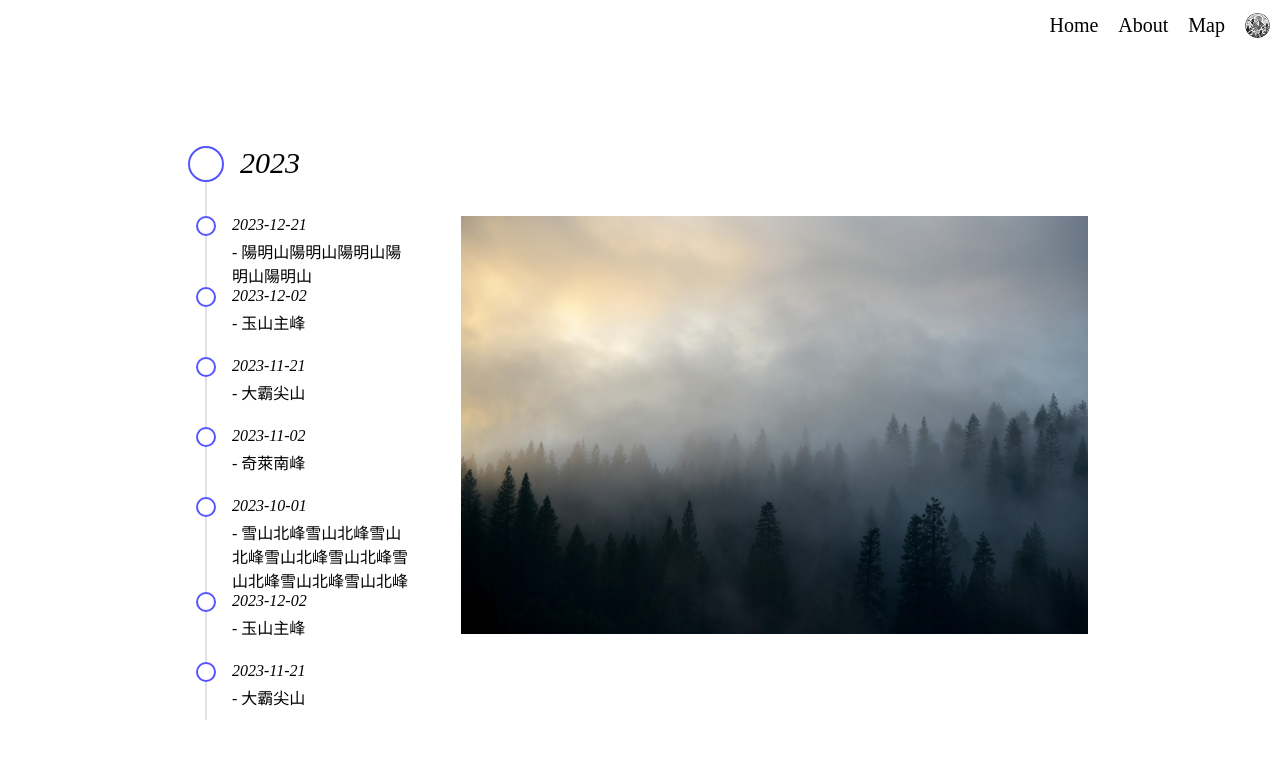
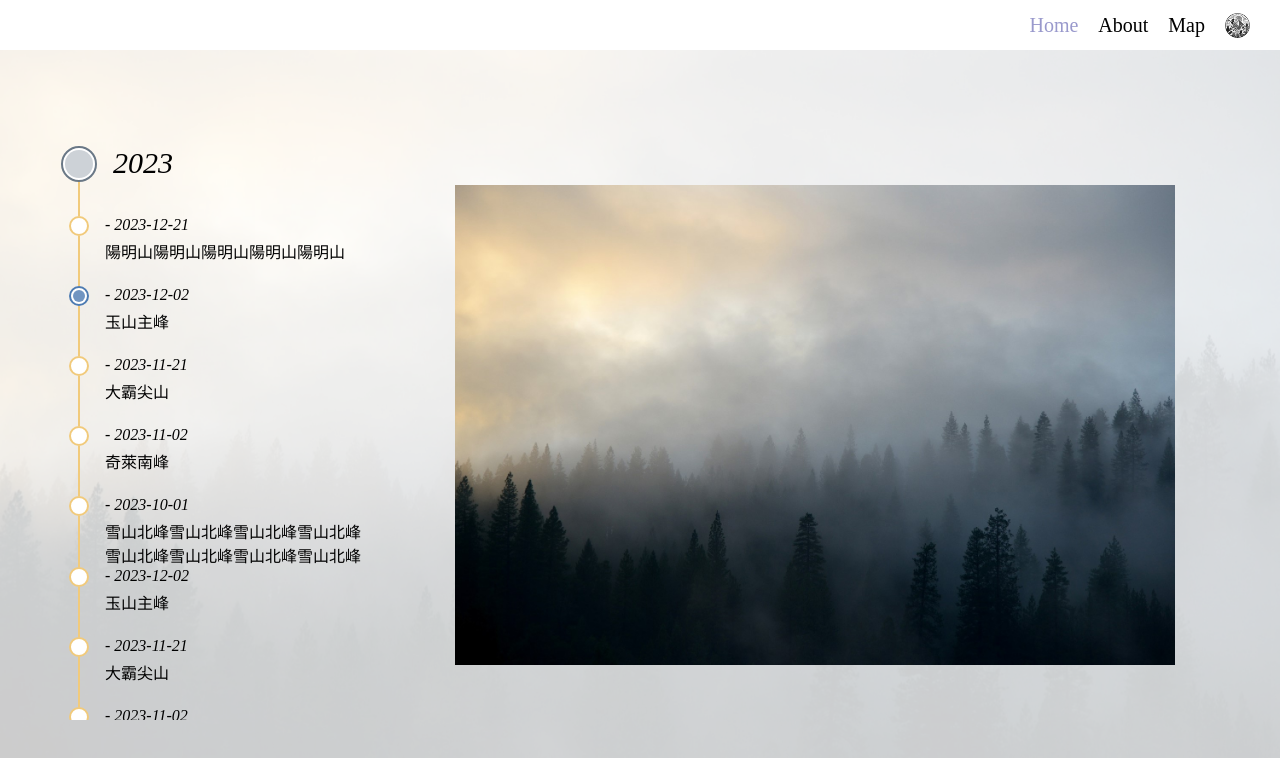
Before and after one commit to DreamWayGH/Travel-Map, an Angular app: page /menu/home in a window 1280 px wide. Shown: the top 758 px of the page. Built offline with nearby package versions, Linux system fonts and the light colour scheme.

Commit message:
相簿輪播

```diff
--- a/src/app/home/home.component.html
+++ b/src/app/home/home.component.html
@@ -1,8 +1,17 @@
 <div class="main">
-    <div class="timeline-wrap">
-        <app-timeline></app-timeline>
-    </div>
-    <div class="photo-wrap">
-        <img src="assets/img/Background.jpg">
-    </div>
+  <div class="timeline-wrap">
+    <app-timeline
+      [timelineData]="timelineData"
+      (selectPhoto)="selectPhoto($event)"
+      (stopPlayPhoto)="stopPlayPhoto($event)"
+    ></app-timeline>
+  </div>
+  <div class="photo-wrap">
+    <img
+      [class.leave]="isPhotoLeave"
+      [src]="thisPhotoUrl"
+      (mouseover)="stopPlayPhoto(true)"
+      (mouseleave)="stopPlayPhoto(false)"
+    />
+  </div>
 </div>
--- a/src/app/home/home.component.scss
+++ b/src/app/home/home.component.scss
@@ -4,20 +4,66 @@
   width: 100%;
   height: calc(100vh - 50px);
   overflow: hidden;
+  background-image: url("../../assets/img/Background.jpg");
+  background-repeat: no-repeat;
+  background-attachment: fixed;
+  background-position: center;
+  background-size: cover;
+  &::before {
+    content: "";
+    position: absolute;
+    top: 0;
+    bottom: 0;
+    left: 0;
+    right: 0;
+    background-color: rgba(255, 255, 255, 0.8);
+  }
+
   .timeline-wrap {
-    width: 21%;
+    width: 350px;
     display: flex;
     justify-content: center;
     overflow: auto;
     margin: 10vh 0;
+    z-index: 1;
   }
   .photo-wrap {
-    width: 49%;
+    width: 800px;
     padding: 20px;
+    display: flex;
+    justify-content: center;
+    align-items: center;
+    z-index: 1;
     img {
-      width: 100%;
-      height: 100%;
+      width: calc(100% - 80px);
+      height: calc(100% - 80px);
       object-fit: contain;
+      // box-shadow: 2px 2px 5px rgba(0, 0, 0, 0.3);
+      transition: opacity 0.5s ease;
+      &.leave{
+        opacity: 0;
+      }
+    }
+    @media (max-width: 1200px) {
+      img {
+        width: 100%;
+        height: 100%;
+      }
+    }
+  }
+
+  @media (max-width: 1200px) {
+    & {
+      flex-direction: column;
+    }
+    .timeline-wrap {
+      width: calc(100% - 40px);
+      margin: 0 0 0 20px;
+      justify-content: flex-start;
+    }
+    .photo-wrap {
+      width: calc(100% - 40px);
+      min-height: 70%;
     }
   }
 }
--- a/src/app/home/home.component.ts
+++ b/src/app/home/home.component.ts
@@ -6,8 +6,204 @@ import { TimelineComponent } from '../timeline/timeline.component';
   standalone: true,
   imports: [TimelineComponent],
   templateUrl: './home.component.html',
-  styleUrl: './home.component.scss'
+  styleUrl: './home.component.scss',
 })
 export class HomeComponent {
+  //暫停輪播
+  isPlayStoped = false;
+  playingSpeed = 3000;
+  stopPlayPhoto(status: boolean) {
+    this.isPlayStoped = status;
+  }
+  //自動輪播
+  autoPlayTimer: any = null;
+  ngAfterViewInit() {
+    this.changePhoto(0);
+    this.autoPlayTimer = setInterval(() => {
+      if (!this.isPlayStoped) {
+        const thisIndex = this.timelineData.findIndex(
+          (x) => x.selected == true,
+        );
+        // console.log(thisIndex);
+        if (thisIndex < this.timelineData.length - 1) {
+          this.changePhoto(thisIndex + 1);
+        } else {
+          this.changePhoto(0);
+        }
+      }
+    }, this.playingSpeed);
+  }
+  ngOnDestroy() {
+    if (this.autoPlayTimer != null) {
+      window.clearInterval(this.autoPlayTimer);
+      this.autoPlayTimer = null;
+    }
+  }
 
+  //更換照片
+  thisPhotoUrl = '';
+  isPhotoLeave = true;
+  photoOpacityTimeout: any = null;
+  changePhoto(id: number) {
+    this.timelineData = this.timelineData.map((item) => ({
+      ...item,
+      selected: false,
+    }));
+    if (this.timelineData[id].type == 'year') {
+      if (id < this.timelineData.length - 1) {
+        this.changePhoto(id + 1);
+      } else {
+        this.changePhoto(0);
+      }
+      return;
+    }
+    this.timelineData[id].selected = true;
+    this.isPhotoLeave = true;
+    if(this.photoOpacityTimeout != null){
+      window.clearTimeout(this.photoOpacityTimeout)
+    }
+    this.photoOpacityTimeout = setTimeout(() => {
+      this.thisPhotoUrl =
+        this.timelineData[id].img || 'assets/img/Background.jpg';
+      this.isPhotoLeave = false;
+      this.photoOpacityTimeout = null;
+    }, 500);
+  }
+  //手動點擊項目
+  selectPhoto(id: number) {
+    this.stopPlayPhoto(true);
+    this.changePhoto(id);
+  }
+
+  timelineData = [
+    { content: '', date: '2023', type: 'year', selected: false, img: '' },
+    {
+      content: '陽明山陽明山陽明山陽明山陽明山',
+      date: '2023-12-21',
+      type: 'event',
+      selected: false,
+      img: 'assets/img/Icon.png',
+    },
+    {
+      content: '玉山主峰',
+      date: '2023-12-02',
+      type: 'event',
+      selected: false,
+      img: 'assets/img/Background.jpg',
+    },
+    {
+      content: '大霸尖山',
+      date: '2023-11-21',
+      type: 'event',
+      selected: false,
+      img: 'assets/img/EyeInvisibleOutlined.svg',
+    },
+    {
+      content: '奇萊南峰',
+      date: '2023-11-02',
+      type: 'event',
+      selected: false,
+      img: 'assets/img/EyeOutline.svg',
+    },
+    {
+      content:
+        '雪山北峰雪山北峰雪山北峰雪山北峰雪山北峰雪山北峰雪山北峰雪山北峰',
+      date: '2023-10-01',
+      type: 'event',
+      selected: false,
+      img: 'assets/img/LockOpen.svg',
+    },
+    {
+      content: '玉山主峰',
+      date: '2023-12-02',
+      type: 'event',
+      selected: false,
+      img: 'assets/img/People.svg',
+    },
+    {
+      content: '大霸尖山',
+      date: '2023-11-21',
+      type: 'event',
+      selected: false,
+      img: 'assets/img/Icon.png',
+    },
+    {
+      content:
+        '奇萊南峰奇萊南峰奇萊南峰奇萊南峰奇萊南峰奇萊南峰奇萊南峰奇萊南峰奇萊南峰奇萊南峰奇萊南峰奇萊南峰奇萊南峰',
+      date: '2023-11-02',
+      type: 'event',
+      selected: false,
+      img: 'assets/img/Background.jpg',
+    },
+    {
+      content: '雪山北峰',
+      date: '2023-10-01',
+      type: 'event',
+      selected: false,
+      img: 'assets/img/EyeInvisibleOutlined.svg',
+    },
+    {
+      content: '玉山主峰',
+      date: '2023-12-02',
+      type: 'event',
+      selected: false,
+      img: 'assets/img/EyeOutline.svg',
+    },
+    {
+      content: '大霸尖山',
+      date: '2023-11-21',
+      type: 'event',
+      selected: false,
+      img: 'assets/img/LockOpen.svg',
+    },
+    {
+      content: '',
+      date: '2022',
+      type: 'year',
+      selected: false,
+      img: 'assets/img/People.svg',
+    },
+    {
+      content: '奇萊南峰',
+      date: '2023-11-02',
+      type: 'event',
+      selected: false,
+      img: 'assets/img/Icon.png',
+    },
+    {
+      content: '雪山北峰',
+      date: '2023-10-01',
+      type: 'event',
+      selected: false,
+      img: 'assets/img/Background.jpg',
+    },
+    {
+      content: '玉山主峰',
+      date: '2023-12-02',
+      type: 'event',
+      selected: false,
+      img: 'assets/img/EyeInvisibleOutlined.svg',
+    },
+    {
+      content: '大霸尖山',
+      date: '2023-11-21',
+      type: 'event',
+      selected: false,
+      img: 'assets/img/EyeOutline.svg',
+    },
+    {
+      content: '奇萊南峰',
+      date: '2023-11-02',
+      type: 'event',
+      selected: false,
+      img: 'assets/img/LockOpen.svg',
+    },
+    {
+      content: '雪山北峰',
+      date: '2023-10-01',
+      type: 'event',
+      selected: false,
+      img: 'assets/img/People.svg',
+    },
+  ];
 }
--- a/src/app/menu/menu.component.html
+++ b/src/app/menu/menu.component.html
@@ -1,9 +1,14 @@
 <div class="menu-back select-none">
-    <div class="page-btn">Home</div>
-    <div class="page-btn">About</div>
-    <div class="page-btn">Map</div>
-    <div class="user-icon">
-        <img src="assets/img/Icon.png" routerLink="/">
-    </div>
+  <div
+    *ngFor="let page of pageList"
+    class="page-btn"
+    [class.active]="currentPage === page.code"
+    (click)="changeCurrentPage(page.code)"
+  >
+    {{ page.name }}
+  </div>
+  <div class="user-icon">
+    <img src="assets/img/Icon.png" routerLink="/" />
+  </div>
 </div>
 <router-outlet></router-outlet>
--- a/src/app/menu/menu.component.scss
+++ b/src/app/menu/menu.component.scss
@@ -1,12 +1,18 @@
 .menu-back {
+  position: relative;
   height: 50px;
+  padding: 0px 20px 0px 20px;
   display: flex;
   justify-content: flex-end;
   align-items: center;
+  z-index: 1;
   .page-btn {
     padding: 5px 10px;
     font-size: 20px;
     cursor: pointer;
+    &.active {
+      color: #99c;
+    }
     &:hover {
       color: #99c;
     }
@@ -21,7 +27,7 @@
       object-fit: contain;
       border-radius: 50%;
       cursor: pointer;
-      &:hover{
+      &:hover {
         box-shadow: 0px 0px 2px 2px #99c;
       }
     }
--- a/src/app/menu/menu.component.ts
+++ b/src/app/menu/menu.component.ts
@@ -1,11 +1,24 @@
 import { Component } from '@angular/core';
+import { CommonModule } from '@angular/common';
 import { RouterLink, RouterOutlet } from '@angular/router';
 
 @Component({
   selector: 'app-menu',
   standalone: true,
-  imports: [RouterOutlet, RouterLink],
+  imports: [RouterOutlet, RouterLink, CommonModule],
   templateUrl: './menu.component.html',
   styleUrl: './menu.component.scss',
 })
-export class MenuComponent {}
+export class MenuComponent {
+  currentPage = 'Home';
+  changeCurrentPage(page: string) {
+    console.log(page)
+    this.currentPage = page;
+  }
+
+  pageList = [
+    { code: 'Home', name: 'Home' },
+    { code: 'About', name: 'About' },
+    { code: 'Map', name: 'Map' },
+  ];
+}
--- a/src/app/timeline/timeline.component.html
+++ b/src/app/timeline/timeline.component.html
@@ -1,12 +1,27 @@
 <div class="timeline">
-  <div *ngFor="let data of timelineData" class="timeline-event">
+  <div
+    *ngFor="let data of timelineData; let i = index"
+    class="timeline-event"
+    (click)="selectPhoto.emit(i)"
+    (mouseleave)="stopPlayPhoto.emit(false)"
+    [ngClass]="{ 'year-container': data.type == 'year' }"
+  >
     <div class="timeline-point-track-container">
-      <div class="timeline-point" [ngClass]="{'year-point': data.type == 'year'}"></div>
-      <div class="timeline-track" [ngClass]="{'year-track': data.type == 'year'}"></div>
+      <div
+        class="timeline-point"
+        [ngClass]="{ 'point-selected': data.selected == true }"
+      >
+        <div class="timeline-point-contain"></div>
+      </div>
+      <div class="timeline-track"></div>
     </div>
     <div class="timeline-content">
-      <span class="timeline-date" [ngClass]="{'year-date': data.type == 'year'}">{{ data.date }}</span>
-      <span>{{ data.type == "event" ? '- ' + data.content : data.content }}</span>
+      <span
+        class="timeline-date"
+        [ngClass]="{ 'year-date': data.type == 'year' }"
+        >{{ data.type == "event" ? "- " + data.date : data.date }}</span
+      >
+      <span>{{ data.content }}</span>
     </div>
   </div>
 </div>
--- a/src/app/timeline/timeline.component.scss
+++ b/src/app/timeline/timeline.component.scss
@@ -7,10 +7,12 @@
     display: flex;
     position: relative;
     min-height: 70px;
+    cursor: pointer;
     &:last-child {
       min-width: 0;
     }
     .timeline-content {
+      min-width: 120px;
       flex: 1;
       padding: 0 1rem;
       display: flex;
@@ -19,7 +21,7 @@
         font-size: 16px;
         font-style: italic;
         padding: 0px 5px 5px 0;
-        &.year-date{
+        &.year-date {
           font-size: 30px;
         }
       }
@@ -32,27 +34,67 @@
       .timeline-point {
         display: flex;
         align-self: baseline;
-        border: 2px solid #55f;
+        border: 2px solid #f1ca7b;
         border-radius: 50%;
         width: 1rem;
         height: 1rem;
         margin-left: 0.5rem;
         background-color: #fff;
-        &.year-point{
-          width: 2rem;
-          height: 2rem;
-          margin-left: 0;
+        .timeline-point-contain {
+          width: calc(100% - 4px);
+          height: calc(100% - 4px);
+          margin: 2px;
+          border-radius: 50%;
+        }
+        &.point-selected {
+          border: 2px solid #4d7bb2;
+          .timeline-point-contain {
+            background-color: #4d7bb2cc;
+          }
         }
       }
       .timeline-track {
         flex-grow: 1;
-        background-color: #dee2e6;
+        background-color: #f1ca7b;
         width: 2px;
         margin-left: 0.5rem;
-        &.year-track{
+      }
+    }
+    &.year-container {
+      cursor: default;
+      .timeline-point-track-container {
+        .timeline-point {
+          width: 2rem;
+          height: 2rem;
+          margin-left: 0;
+          border: 2px solid #6a7886;
+          .timeline-point-contain {
+            background-color: #6a788655;
+          }
+        }
+        .timeline-track {
           margin-left: 0;
         }
       }
     }
+    &:hover:not(.year-container) {
+      .timeline-point-track-container {
+        .timeline-point {
+          border: 2px solid #4d7bb2;
+          width: 1.2rem;
+          height: 1.2rem;
+          margin-left: 0.4rem;
+        }
+        .timeline-track {
+          margin-left: 0.4rem;
+        }
+      }
+    }
+  }
+
+  @media (max-width: 1200px) {
+    & {
+      flex-direction: row;
+    }
   }
 }
--- a/src/app/timeline/timeline.component.ts
+++ b/src/app/timeline/timeline.component.ts
@@ -1,4 +1,4 @@
-import { Component } from '@angular/core';
+import { Component, EventEmitter, Input, Output } from '@angular/core';
 import { CommonModule } from '@angular/common';
 
 @Component({
@@ -9,39 +9,7 @@ import { CommonModule } from '@angular/common';
   styleUrl: './timeline.component.scss',
 })
 export class TimelineComponent {
-  timelineData = [
-    { content: '', date: '2023', type: 'year' },
-    {
-      content: '陽明山陽明山陽明山陽明山陽明山',
-      date: '2023-12-21',
-      type: 'event',
-    },
-    { content: '玉山主峰', date: '2023-12-02', type: 'event' },
-    { content: '大霸尖山', date: '2023-11-21', type: 'event' },
-    { content: '奇萊南峰', date: '2023-11-02', type: 'event' },
-    {
-      content:
-        '雪山北峰雪山北峰雪山北峰雪山北峰雪山北峰雪山北峰雪山北峰雪山北峰',
-      date: '2023-10-01',
-      type: 'event',
-    },
-    { content: '玉山主峰', date: '2023-12-02', type: 'event' },
-    { content: '大霸尖山', date: '2023-11-21', type: 'event' },
-    {
-      content:
-        '奇萊南峰奇萊南峰奇萊南峰奇萊南峰奇萊南峰奇萊南峰奇萊南峰奇萊南峰奇萊南峰奇萊南峰奇萊南峰奇萊南峰奇萊南峰',
-      date: '2023-11-02',
-      type: 'event',
-    },
-    { content: '雪山北峰', date: '2023-10-01', type: 'event' },
-    { content: '玉山主峰', date: '2023-12-02', type: 'event' },
-    { content: '大霸尖山', date: '2023-11-21', type: 'event' },
-    { content: '', date: '2022', type: 'year' },
-    { content: '奇萊南峰', date: '2023-11-02', type: 'event' },
-    { content: '雪山北峰', date: '2023-10-01', type: 'event' },
-    { content: '玉山主峰', date: '2023-12-02', type: 'event' },
-    { content: '大霸尖山', date: '2023-11-21', type: 'event' },
-    { content: '奇萊南峰', date: '2023-11-02', type: 'event' },
-    { content: '雪山北峰', date: '2023-10-01', type: 'event' },
-  ];
+  @Input() timelineData: any;
+  @Output() selectPhoto = new EventEmitter<number>();
+  @Output() stopPlayPhoto = new EventEmitter<boolean>();
 }
--- a/src/styles.scss
+++ b/src/styles.scss
@@ -3,6 +3,7 @@ body {
   font-family: Microsoft JhengHei;
   ::-webkit-scrollbar {
     width: 5px; /* 調整滾動條寬度 */
+    height: 5px; /* 調整滾動條高度 */
   }
   ::-webkit-scrollbar-thumb {
     background-color: #ccc; /* 調整滾動條的顏色 */
```
